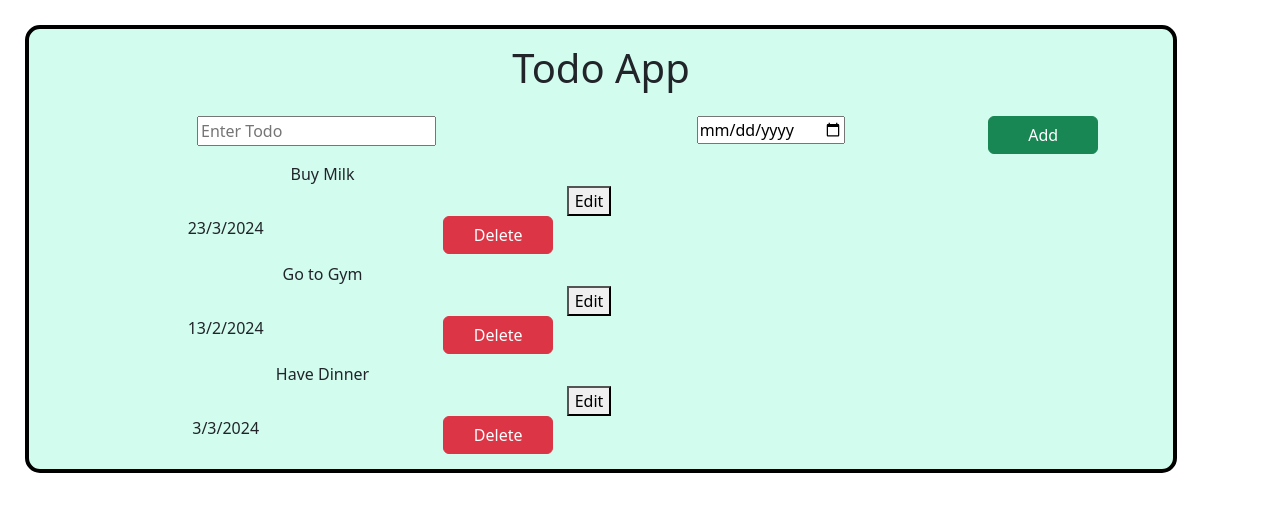
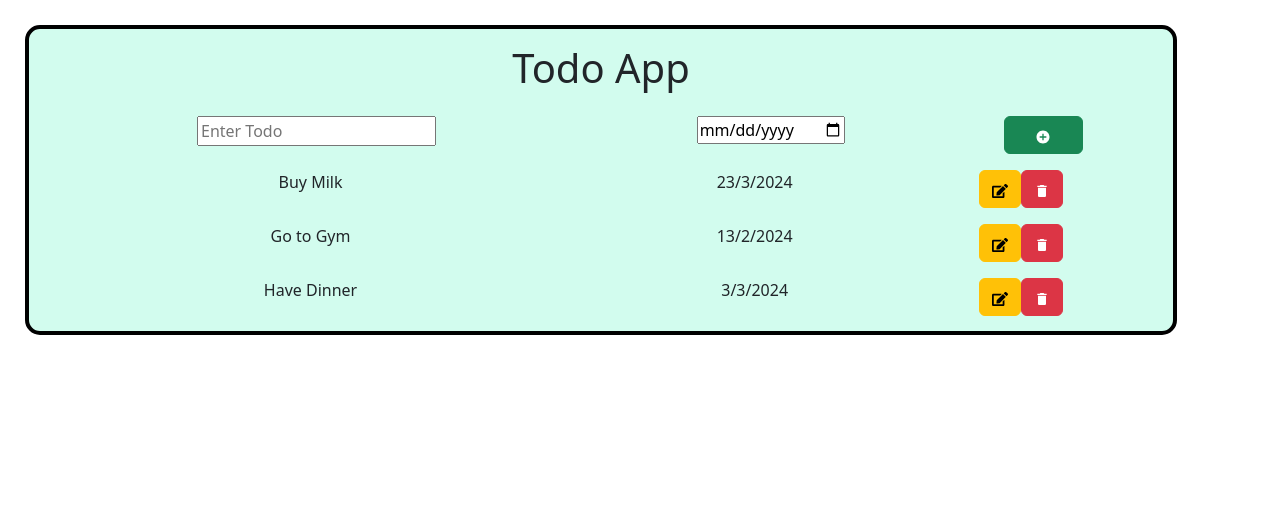
Before and after one commit to Arslanj9/React-Bootstrap_TodoApp, a React (Vite) app: page / in a window 1280 px wide. Shown: the top 512 px of the page. Built offline with nearby package versions, Linux system fonts and the light colour scheme.

Commit message:
Added Stylings and used React Icons Library for buttons

```diff
--- a/package.json
+++ b/package.json
@@ -12,7 +12,8 @@
   "dependencies": {
     "bootstrap": "^5.3.3",
     "react": "^18.2.0",
-    "react-dom": "^18.2.0"
+    "react-dom": "^18.2.0",
+    "react-icons": "^5.0.1"
   },
   "devDependencies": {
     "@types/react": "^18.2.43",
--- a/src/components/AddTodo.jsx
+++ b/src/components/AddTodo.jsx
@@ -1,5 +1,7 @@
 import { useState } from 'react';
 import styles from './AddTodo.module.css'
+import { IoMdAddCircle } from "react-icons/io";
+
 
 const AddTodo = ({ handleSubmit }) => {
 
@@ -48,7 +50,7 @@ const AddTodo = ({ handleSubmit }) => {
             className={`${styles.AddBtn} btn btn-success`}
             onClick={handleAddBtn}
           >
-            Add
+            <IoMdAddCircle />
           </button>
         </div>
       </div>
--- a/src/components/AddTodo.module.css
+++ b/src/components/AddTodo.module.css
@@ -1,4 +1,4 @@
 .AddBtn {
-    width: 70%;
+    width: 50%;
     border: 2px solid rgb(0, 44, 0);
 }
--- a/src/components/TodoItem.jsx
+++ b/src/components/TodoItem.jsx
@@ -1,46 +1,56 @@
-import { useState } from 'react';
-import styles from './TodoItem.module.css'
+import { useState } from "react";
+import styles from "./TodoItem.module.css";
+import { MdDelete, MdPublishedWithChanges } from "react-icons/md";
+import { FaEdit } from "react-icons/fa";
 
-const TodoItem1 = ({todoName, todoDate, handleDeleteItem, handleEdit}) => {
-
-  const [isEditing, setIsEditing] = useState(false)
-  const [newText, setNewText] = useState(todoName)
+const TodoItem1 = ({ todoName, todoDate, handleDeleteItem, handleEdit }) => {
+  const [isEditing, setIsEditing] = useState(false);
+  const [newText, setNewText] = useState(todoName);
 
   const handleEditBtn = () => {
-    setIsEditing(!isEditing)
-  }
+    setIsEditing(!isEditing);
+  };
 
   const handleSaveBtn = () => {
-    setIsEditing(false)
-    handleEdit(todoName, newText)
-  }
-
+    setIsEditing(false);
+    handleEdit(todoName, newText);
+  };
 
   return (
     <>
       <div className="row container mt-2 text-center">
-        {isEditing == true ?
+        {isEditing == true ? (
           <div>
-            <input type="text" value={newText} onChange={(e) => setNewText(e.target.value)}/>
-            <button onClick={handleSaveBtn}>Save</button>
-          </div>:
-          <div>
+            <input
+              type="text"
+              value={newText}
+              onChange={(e) => setNewText(e.target.value)}
+            />
+            <button onClick={handleSaveBtn} className="btn btn-success m-2">
+              <MdPublishedWithChanges />
+            </button>
+          </div>
+        ) : (
+          <div className="row container mt-2 text-center">
             <div className="col-6">{todoName}</div>
-            <button onClick={handleEditBtn}>Edit</button>
-          </div>
-        }
-
-
             <div className="col-4">{todoDate}</div>
             <div className="col-2">
+              <button
+                onClick={handleEditBtn}
+                className="btn btn-warning"
+              >
+                <FaEdit />
+              </button>
               <button
                 type="button"
                 className={`${styles.deleteBtn} btn btn-danger`}
                 onClick={() => handleDeleteItem(todoName)}
               >
-            Delete
+                <MdDelete />
               </button>
             </div>
+          </div>
+        )}
       </div>
     </>
   );
--- a/src/components/TodoItem.module.css
+++ b/src/components/TodoItem.module.css
@@ -1,4 +1,3 @@
 .deleteBtn {
-    width: 70%;
     border: 2px solid rgb(151, 8, 8);
 }
```
Also changed, not shown: 2 other files (tests, documents, lock files or other folders). Lines whose indentation alone changed are shown as unchanged.
